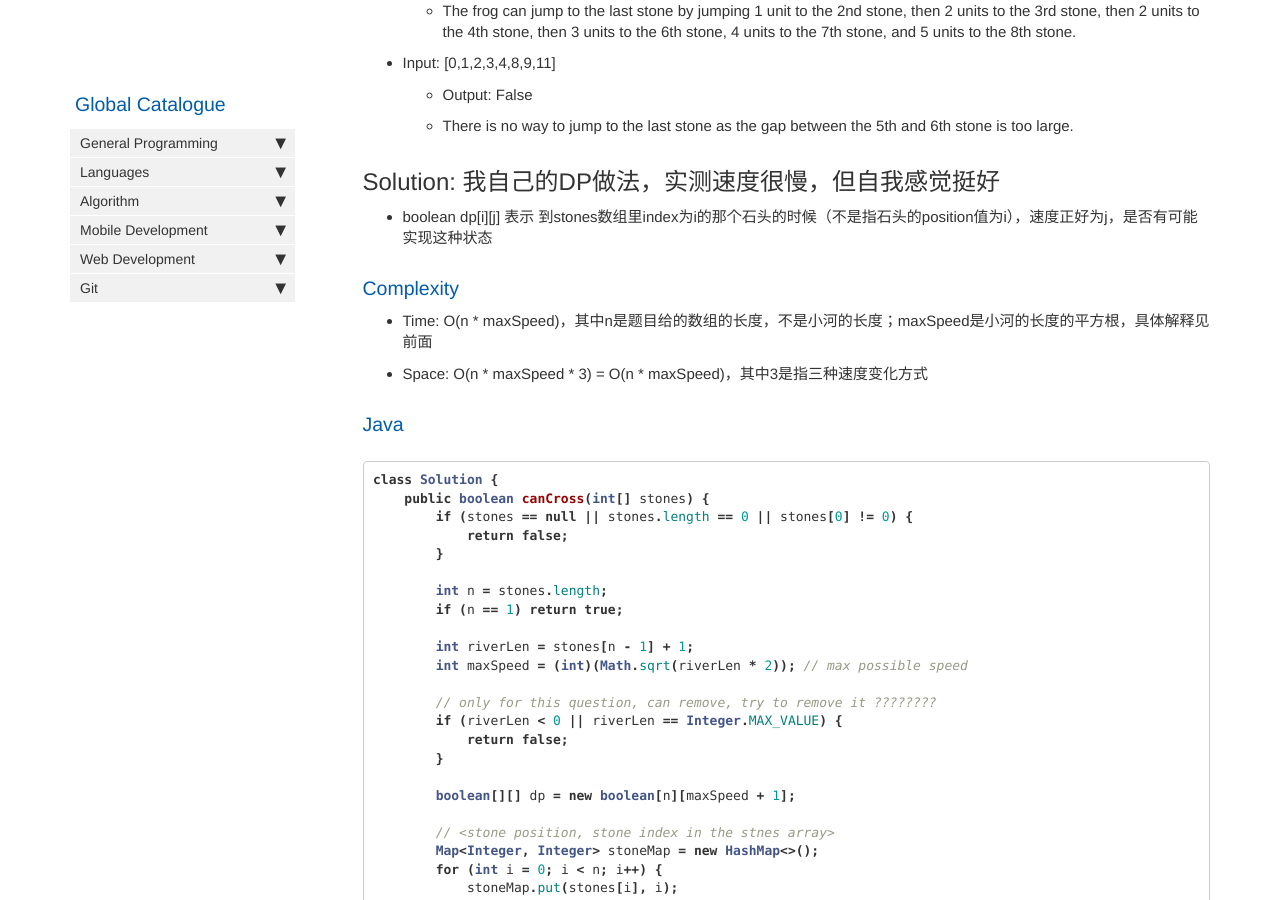
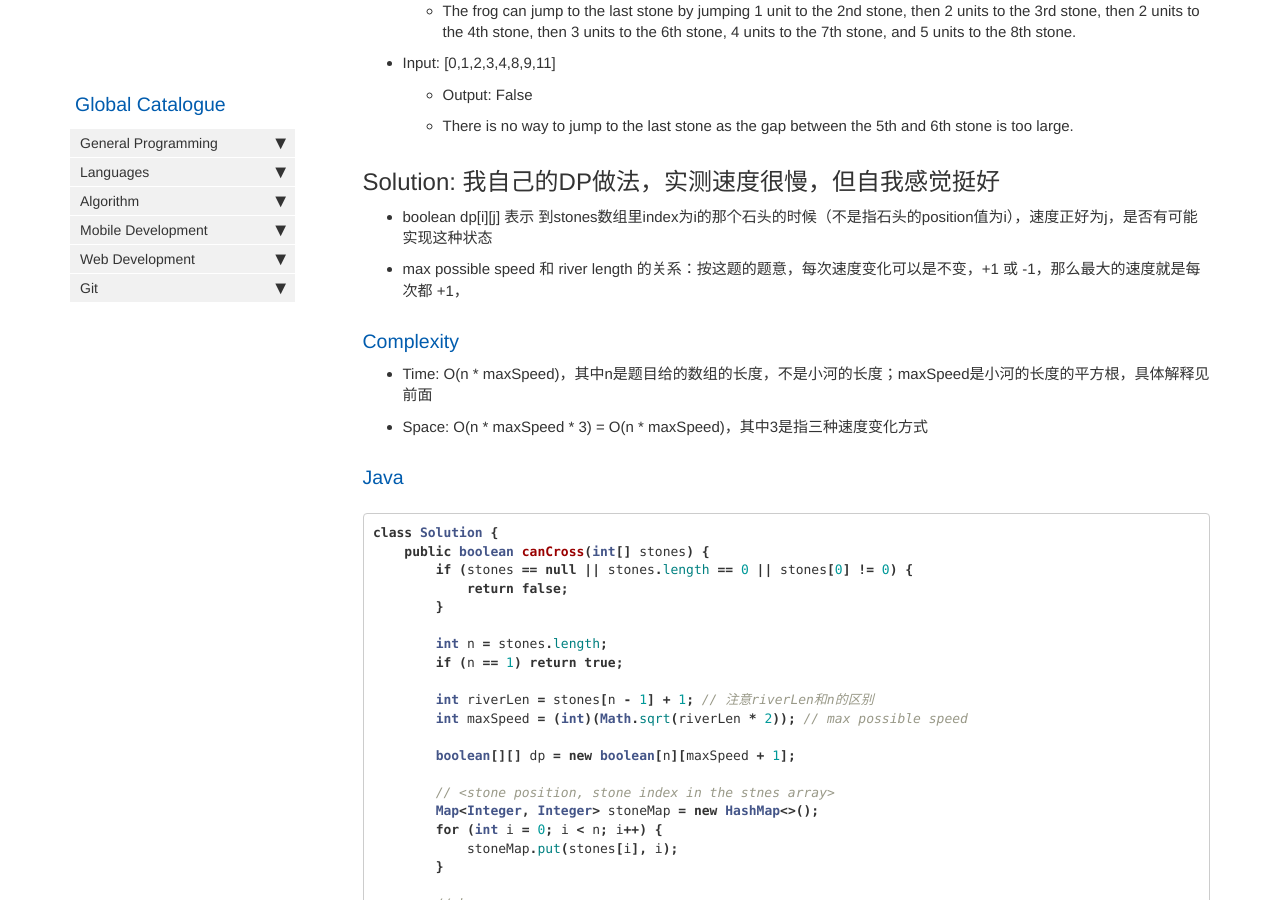
Before and after one commit to HungryOrc/hungryorc.github.io, a Jekyll site: the page built from pages/algorithm/algorithm_frogJump_canCrossRiverOrNot.md, in a window 1280 px wide and 900 px high, scrolled down 664 px. Built offline with Jekyll 4.4.1, drawn with Linux system fonts in a browser that asks for light colours; nearby versions of some CDN libraries; comment, search, counter and statistics services are not loaded.

Commit message:
Update algorithm_frogJump_canCrossRiverOrNot.md

```diff
--- a/pages/algorithm/algorithm_frogJump_canCrossRiverOrNot.md
+++ b/pages/algorithm/algorithm_frogJump_canCrossRiverOrNot.md
@@ -31,6 +31,7 @@ Note
 
 ## Solution: 我自己的DP做法，实测速度很慢，但自我感觉挺好
 * boolean dp[i][j] 表示 到stones数组里index为i的那个石头的时候（不是指石头的position值为i），速度正好为j，是否有可能实现这种状态
+* max possible speed 和 river length 的关系：按这题的题意，每次速度变化可以是不变，+1 或 -1，那么最大的速度就是每次都 +1，
 
 ### Complexity
 * Time: O(n * maxSpeed)，其中n是题目给的数组的长度，不是小河的长度；maxSpeed是小河的长度的平方根，具体解释见前面
@@ -47,13 +48,8 @@ class Solution {
         int n = stones.length;
         if (n == 1) return true;
 
-        int riverLen = stones[n - 1] + 1;
+        int riverLen = stones[n - 1] + 1; // 注意riverLen和n的区别
         int maxSpeed = (int)(Math.sqrt(riverLen * 2)); // max possible speed
-
-        // only for this question, can remove, try to remove it ????????
-        if (riverLen < 0 || riverLen == Integer.MAX_VALUE) {
-            return false;
-        }
 
         boolean[][] dp = new boolean[n][maxSpeed + 1];
 
```
